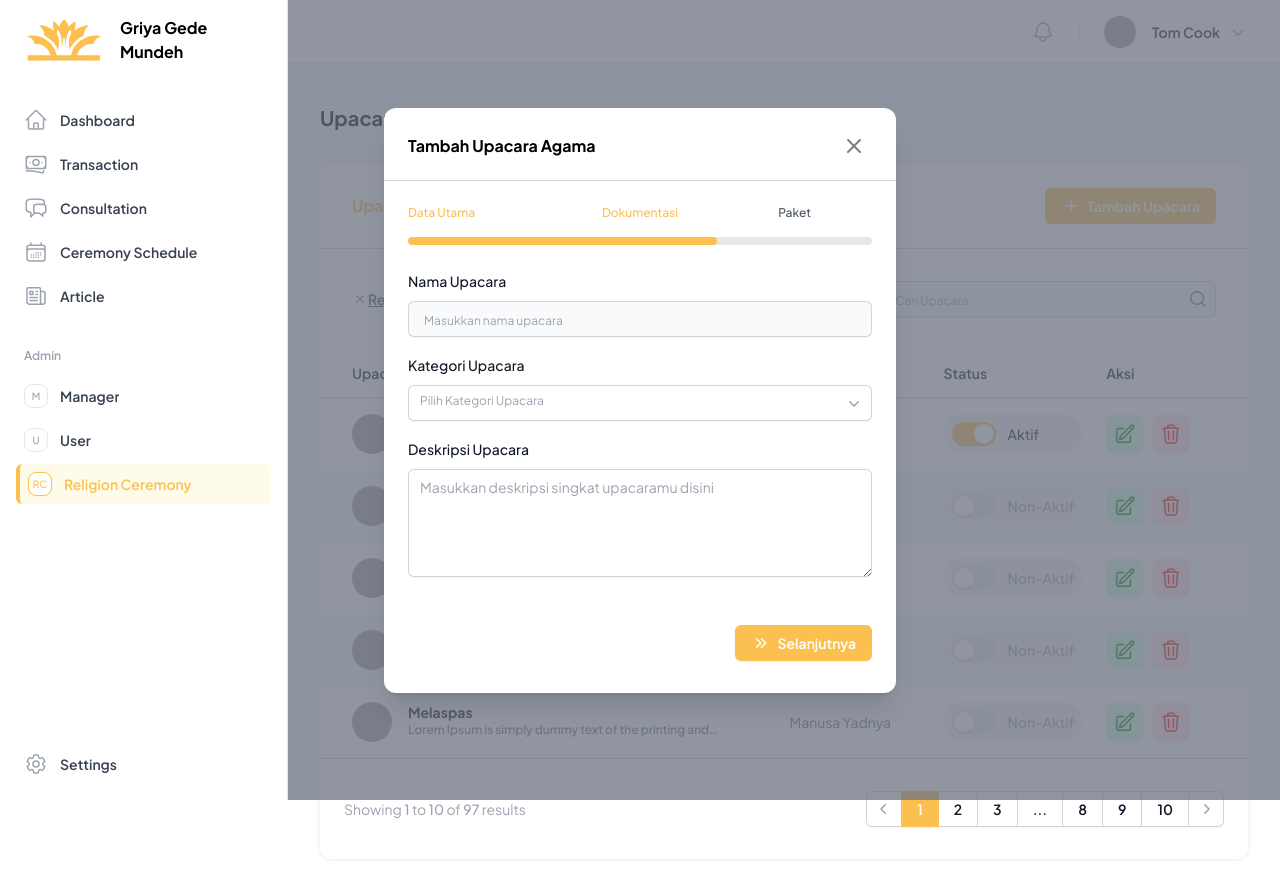
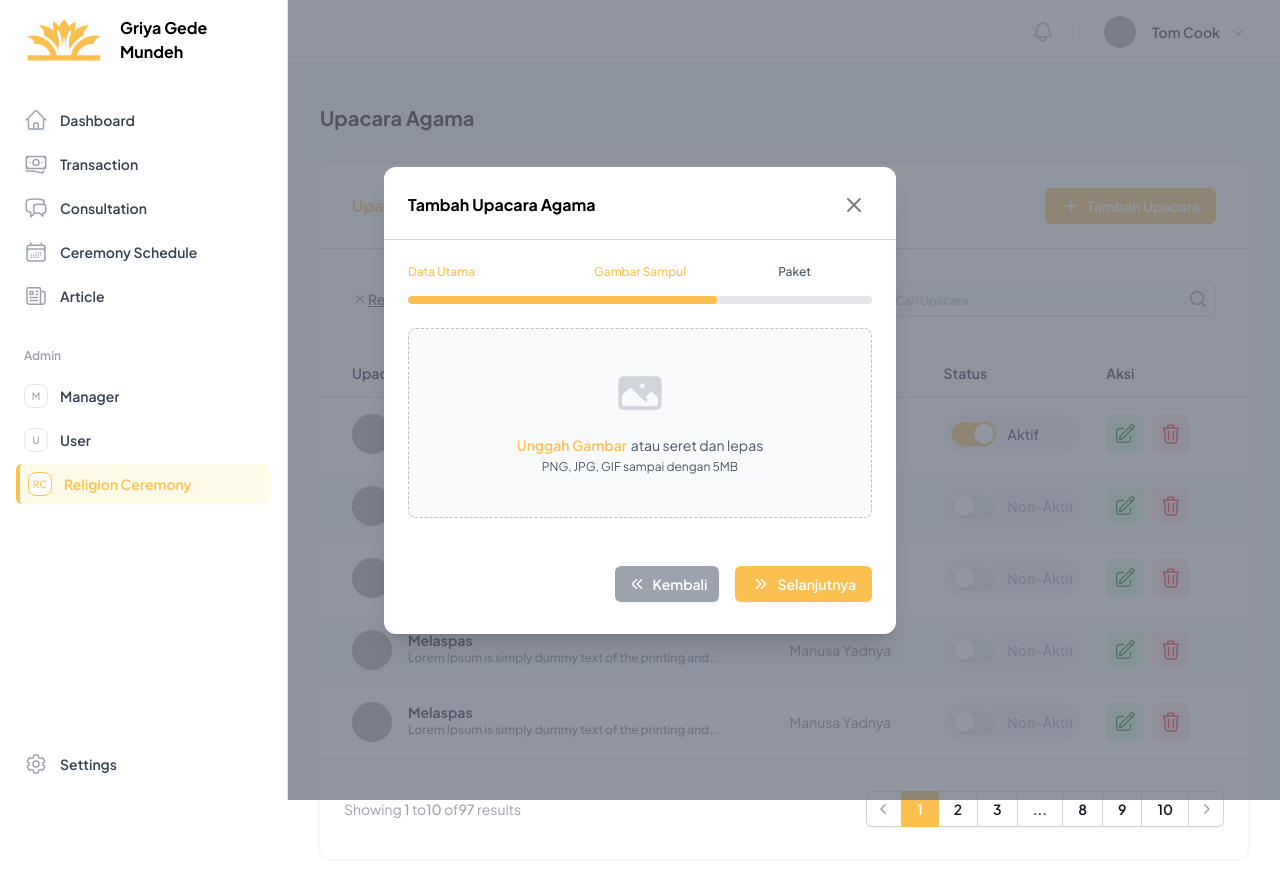
Before and after one commit to griyagedemundeh/web_admin_griya_gede_mundeh, a Next.js app: page /en/ceremony in a window 1280 px wide. Both pictures are taken after a click on the button "Selanjutnya". Shown: the top 882 px of the page. Built offline with nearby package versions, Linux system fonts and the light colour scheme; grey boxes are pictures that could not be loaded.

Commit message:
feat(ceremonyUi): adjust add ceremony modal

```diff
--- a/package.json
+++ b/package.json
@@ -9,17 +9,20 @@
     "lint": "next lint"
   },
   "dependencies": {
+    "@ckeditor/ckeditor5-react": "^9.1.0",
     "@formatjs/intl-localematcher": "^0.5.4",
     "@headlessui/react": "^2.1.3",
     "@heroicons/react": "^2.1.5",
     "@tailwindcss/forms": "^0.5.8",
     "@tanstack/react-table": "^8.20.5",
     "@types/negotiator": "^0.6.3",
+    "ckeditor5": "^43.1.0",
     "highcharts": "^11.4.8",
     "highcharts-react-official": "^3.2.1",
     "negotiator": "^0.6.3",
     "next": "14.2.5",
     "react": "^18",
+    "react-currency-input-field": "^3.8.0",
     "react-dom": "^18",
     "tailwind-scrollbar": "^3.1.0",
     "zustand": "^4.5.5"
--- a/src/app/[lang]/(main)/ceremony/page.tsx
+++ b/src/app/[lang]/(main)/ceremony/page.tsx
@@ -2,8 +2,8 @@
 
 import {
   CheckCircleIcon,
+  ChevronDoubleLeftIcon,
   ChevronDoubleRightIcon,
-  ChevronDownIcon,
   ChevronLeftIcon,
   ChevronRightIcon,
   MagnifyingGlassIcon,
@@ -21,10 +21,6 @@ import {
   DialogPanel,
   Field,
   Label,
-  Menu,
-  MenuButton,
-  MenuItem,
-  MenuItems,
   Switch,
 } from "@headlessui/react";
 import DropdownFilter from "@/components/dropdown/DropdownFilter";
@@ -37,6 +33,23 @@ import SecondaryWithIconButton from "@/components/button/SecondaryWithIconButton
 import IconButton from "@/components/button/IconButton";
 import DropdownInput from "@/components/dropdown/DropdownInput";
 import PrimaryTextArea from "@/components/input/PrimaryTextArea";
+import {
+  ClassicEditor,
+  Bold,
+  Essentials,
+  Heading,
+  Indent,
+  IndentBlock,
+  Italic,
+  Link,
+  List,
+  Paragraph,
+  Undo,
+} from "ckeditor5";
+import { CKEditor } from "@ckeditor/ckeditor5-react";
+import "ckeditor5/ckeditor5.css";
+import CurrencyInput from "react-currency-input-field";
+import BigFileInput from "@/components/input/BigFileInput";
 
 type Ceremony = {
   title: string;
@@ -44,6 +57,13 @@ type Ceremony = {
   kategori: string;
   thumbnailUrl: string;
   status: boolean;
+};
+
+type CeremonyPackage = {
+  id: string;
+  title: string;
+  price: string;
+  description: string;
 };
 
 const categories: DropdownFilterItemProps[] = [
@@ -153,6 +173,10 @@ export default function Ceremony({
       throw new Error("Function not implemented.");
     },
   });
+
+  const [ceremonyPackages, setCeremonyPackages] = useState<CeremonyPackage[]>([
+    { id: "1", title: "", price: "0", description: "" },
+  ]);
 
   return (
     <>
@@ -345,8 +369,8 @@ export default function Ceremony({
                       <div className="hidden sm:flex sm:flex-1 sm:items-center sm:justify-between">
                         <div>
                           <p className="text-sm text-gray-400">
-                            Showing <span className="font-medium">1</span> to{" "}
-                            <span className="font-medium">10</span> of{" "}
+                            Showing <span className="font-medium">1</span> to
+                            <span className="font-medium">10</span> of
                             <span className="font-medium">97</span> results
                           </p>
                         </div>
@@ -463,7 +487,7 @@ export default function Ceremony({
                             : "text-center text-xs"
                         }
                       >
-                        Dokumentasi
+                        Gambar Sampul
                       </div>
                       <div
                         className={
@@ -484,7 +508,9 @@ export default function Ceremony({
                   </div>
                 </div>
 
-                <div className="px-6 my-6 flex flex-col space-y-4">
+                <div className="px-6 my-6 ">
+                  {progress < 50 ? (
+                    <div className="flex flex-col space-y-4">
                       <PrimaryInput
                         name="Nama Upacara"
                         value={""}
@@ -507,9 +533,140 @@ export default function Ceremony({
                         placeholder="Masukkan deskripsi singkat upacaramu disini"
                       />
                     </div>
+                  ) : null}
+                  {progress > 50 && progress < 90 ? (
+                    <BigFileInput onChange={(e) => {}} value={""} />
+                  ) : null}
+
+                  {progress > 90 ? (
+                    <div className="flex flex-col">
+                      {ceremonyPackages.map((ceremonyPackage, index) => (
+                        <div key={index.toString()}>
+                          <p className="capitalize font-bold mb-4">
+                            Paket {index + 1}
+                          </p>
+                          <div className="flex flex-col space-y-4">
+                            <PrimaryInput
+                              name="Nama Paket"
+                              value={ceremonyPackage.title}
+                              onChange={(e) => {}}
+                              placeholder="Masukkan nama paket"
+                            />
+
+                            <div>
+                              <label
+                                htmlFor="price"
+                                className="block text-sm font-medium leading-6 text-gray-900"
+                              >
+                                Harga Paket
+                              </label>
+                              <CurrencyInput
+                                id="input-example"
+                                name="input-name"
+                                placeholder="Masukkan harga paket"
+                                defaultValue={parseInt(
+                                  ceremonyPackage.price,
+                                  10
+                                )}
+                                prefix="Rp"
+                                className="block w-full mt-2 rounded-md border-0 py-1.5 pr-12 text-gray-900 ring-1 ring-inset ring-gray-300 placeholder:text-gray-400 focus:ring-2 focus:ring-inset focus:ring-primary1 sm:text-sm sm:leading-6 placeholder:text-xs bg-gray-50"
+                                decimalsLimit={2}
+                                onValueChange={(value, name, values) =>
+                                  console.log(value, name, values)
+                                }
+                              />
                             </div>
 
-              <div className="flex flex-row justify-end w-full px-6 pb-4">
+                            <div className="col-span-full">
+                              <label
+                                htmlFor="cover-photo"
+                                className="block text-sm font-medium leading-6 text-gray-900 mb-2"
+                              >
+                                Deskripsi Paket
+                              </label>
+                              <div className="h-40 overflow-y-scroll scrollbar-track-rounded-full scrollbar scrollbar-thumb-slate-200 scrollbar-track-white">
+                                <CKEditor
+                                  data={ceremonyPackage.description}
+                                  editor={ClassicEditor}
+                                  config={{
+                                    toolbar: [
+                                      "undo",
+                                      "redo",
+                                      "|",
+                                      "heading",
+                                      "|",
+                                      "bold",
+                                      "italic",
+                                      "|",
+                                      "link",
+                                      "insertTable",
+                                      "|",
+                                      "bulletedList",
+                                      "numberedList",
+                                      "indent",
+                                      "outdent",
+                                    ],
+                                    plugins: [
+                                      Bold,
+                                      Essentials,
+                                      Heading,
+                                      Indent,
+                                      IndentBlock,
+                                      Italic,
+                                      Link,
+                                      List,
+                                      Paragraph,
+                                      Undo,
+                                    ],
+
+                                    placeholder:
+                                      "Masukkan deskripsi paketmu disini",
+                                    initialData: "",
+                                  }}
+                                />
+                              </div>
+                            </div>
+                            {ceremonyPackages[ceremonyPackages.length - 1] ===
+                            ceremonyPackage ? (
+                              <button
+                                onClick={() => {
+                                  setCeremonyPackages(
+                                    ceremonyPackages.concat([
+                                      {
+                                        id: `${ceremonyPackages.length}`,
+                                        title: "",
+                                        description: "",
+                                        price: "0",
+                                      },
+                                    ])
+                                  );
+                                }}
+                                className="py-1 bg-slate-50 w-full border-2 border-gray-300 flex flex-row justify-center items-center rounded-lg space-x-2"
+                              >
+                                <PlusIcon className="h-5 w-5" color="gray" />
+                                <p className="text-gray-500 text-xs">
+                                  Klik disini untuk tambah jenis paket
+                                </p>
+                              </button>
+                            ) : null}
+                          </div>
+                        </div>
+                      ))}
+                    </div>
+                  ) : null}
+                </div>
+              </div>
+
+              <div className="flex flex-row justify-end w-full px-6 pb-4 space-x-4">
+                {progress > 50 ? (
+                  <SecondaryWithIconButton
+                    label="Kembali"
+                    onClick={() => {
+                      setProgress(progress - 33.33);
+                    }}
+                    icon={ChevronDoubleLeftIcon}
+                  />
+                ) : null}
                 <PrimaryWithIconButton
                   label="Selanjutnya"
                   onClick={() => {
--- a/src/components/dropdown/DropdownInput.tsx
+++ b/src/components/dropdown/DropdownInput.tsx
@@ -26,8 +26,8 @@ const DropdownInput = ({
           <MenuButton
             className={
               selectedItem
-                ? "text-gray-900 inline-flex w-full justify-between gap-x-1.5 rounded-md bg-white px-3 py-2 text-sm shadow-sm ring-1 ring-inset ring-gray-300 hover:bg-gray-50"
-                : "text-gray-400 inline-flex w-full justify-between gap-x-1.5 rounded-md bg-white px-3 py-2 text-xs shadow-sm ring-1 ring-inset ring-gray-300 hover:bg-gray-50"
+                ? "text-gray-900 inline-flex w-full justify-between gap-x-1.5 rounded-md bg-gray-50 px-3 py-2 text-sm shadow-sm ring-1 ring-inset ring-gray-300 hover:bg-gray-50"
+                : "text-gray-400 inline-flex w-full justify-between gap-x-1.5 rounded-md bg-gray-50 px-3 py-2 text-xs shadow-sm ring-1 ring-inset ring-gray-300 hover:bg-gray-50"
             }
           >
             {selectedItem?.title ?? placeholder}
@@ -40,7 +40,7 @@ const DropdownInput = ({
 
         <MenuItems
           transition
-          className="absolute right-0 z-50 mt-2 origin-top-right rounded-md bg-white shadow-lg ring-1 ring-black ring-opacity-5 transition focus:outline-none data-[closed]:scale-95 data-[closed]:transform data-[closed]:opacity-0 data-[enter]:duration-100 data-[leave]:duration-75 data-[enter]:ease-out data-[leave]:ease-in h-32 overflow-y-scroll scrollbar-thumb-rounded-full scrollbar-track-rounded-full scrollbar scrollbar-thumb-slate-200 scrollbar-track-white w-full"
+          className="absolute right-0 z-50 mt-2 origin-top-right rounded-md bg-gray-50 shadow-lg ring-1 ring-black ring-opacity-5 transition focus:outline-none data-[closed]:scale-95 data-[closed]:transform data-[closed]:opacity-0 data-[enter]:duration-100 data-[leave]:duration-75 data-[enter]:ease-out data-[leave]:ease-in h-32 overflow-y-scroll scrollbar-thumb-rounded-full scrollbar-track-rounded-full scrollbar scrollbar-thumb-slate-200 scrollbar-track-white w-full"
         >
           <div className="py-1">
             {items.map((item) => {
--- /dev/null
+++ b/src/components/input/BigFileInput.tsx
@@ -0,0 +1,52 @@
+import { PhotoIcon } from "@heroicons/react/20/solid";
+import React, { ChangeEventHandler } from "react";
+
+interface BigFileInputProps {
+  label?: string;
+  value: any;
+  onChange: ChangeEventHandler<HTMLInputElement>;
+}
+
+const BigFileInput = ({ onChange, value, label }: BigFileInputProps) => {
+  return (
+    <div className="col-span-full">
+      {label ? (
+        <label
+          htmlFor="cover-photo"
+          className="block text-sm font-medium leading-6 text-gray-900"
+        >
+          Cover photo
+        </label>
+      ) : null}
+      <div className="mt-2 flex justify-center rounded-lg border border-dashed border-gray-900/25 px-6 py-10 bg-gray-50">
+        <div className="text-center">
+          <PhotoIcon
+            aria-hidden="true"
+            className="mx-auto h-12 w-12 text-gray-300"
+          />
+          <div className="mt-4 flex text-sm leading-6 text-gray-600">
+            <label
+              htmlFor="file-upload"
+              className="relative cursor-pointer rounded-md bg-gray-50 font-semibold text-primary1 focus-within:outline-none focus-within:ring-2 focus-within:ring-primary1 focus-within:ring-offset-2 hover:text-primary2"
+            >
+              <span>Unggah Gambar</span>
+              <input
+                id="file-upload"
+                name="file-upload"
+                type="file"
+                className="sr-only"
+                value={value}
+              />
+            </label>
+            <p className="pl-1">atau seret dan lepas</p>
+          </div>
+          <p className="text-xs leading-5 text-gray-600">
+            PNG, JPG, GIF sampai dengan 5MB
+          </p>
+        </div>
+      </div>
+    </div>
+  );
+};
+
+export default BigFileInput;
--- a/src/components/input/PrimaryTextArea.tsx
+++ b/src/components/input/PrimaryTextArea.tsx
@@ -29,7 +29,7 @@ const PrimaryTextArea = ({
           name={name}
           onChange={onChange}
           rows={4}
-          className="block w-full rounded-md border-0 py-1.5 text-gray-900 shadow-sm ring-1 ring-inset ring-gray-300 placeholder:text-gray-400 focus:ring-2 focus:ring-inset focus:ring-primary1 sm:text-sm sm:leading-6"
+          className="block w-full rounded-md border-0 py-1.5 text-gray-900 shadow-sm ring-1 ring-inset ring-gray-300 placeholder:text-gray-400 focus:ring-2 focus:ring-inset focus:ring-primary1 sm:text-sm sm:leading-6 bg-gray-50"
           placeholder={placeholder}
           defaultValue={value}
         />
```
Also changed, not shown: 1 other file (tests, documents, lock files or other folders). Lines whose indentation alone changed are shown as unchanged.
